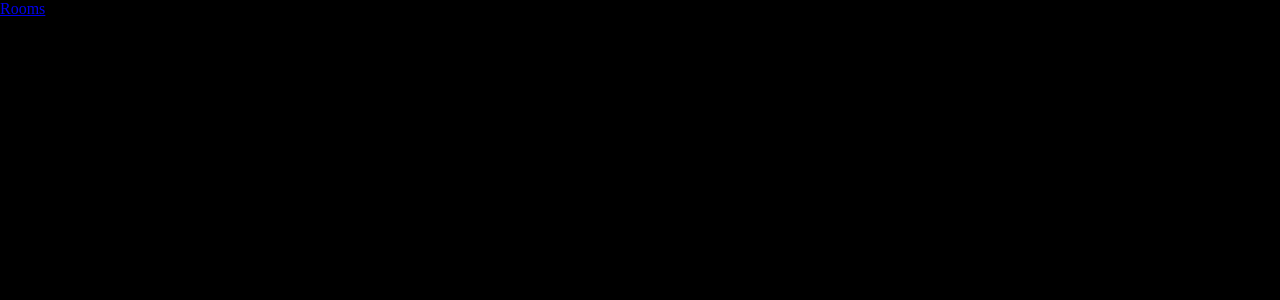
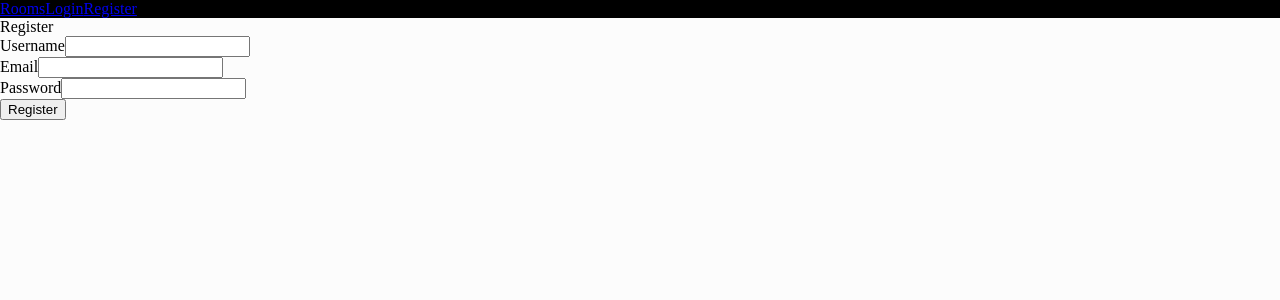
Before and after one commit to grimechristopher/cardapp-frontend, a Vue app: page /#/register in a window 1280 px wide. Shown: the top 300 px of the page. Built offline with nearby package versions, Linux system fonts and the light colour scheme; no server answers.

Commit message:
Add sockets and user accounts

```diff
--- a/package.json
+++ b/package.json
@@ -9,6 +9,7 @@
   },
   "dependencies": {
     "core-js": "^3.8.3",
+    "socket.io-client": "^4.7.4",
     "vue": "^3.2.13",
     "vue-router": "^4.2.5",
     "vuex": "^4.1.0"
--- a/src/App.vue
+++ b/src/App.vue
@@ -7,7 +7,7 @@
 
 <script>
 import NavigationBar from './components/Layout/NavigationBar.vue'
-import { joinRoom } from './socket';
+import { socket, joinRoom } from './socket';
 
 export default {
   name: 'App',
@@ -20,6 +20,7 @@ export default {
     }
   },
   mounted() {
+    socket.connect();
     joinRoom();
   },
   methods: {
--- a/src/components/Account/LoginPage.vue
+++ b/src/components/Account/LoginPage.vue
@@ -1,5 +1,58 @@
 <template>
-  <div>
-    Login
+  <div class="login-page">
+    <div>
+      <label for="email">Email</label>
+      <input type="text" id="username" v-model="email" />
+    </div>
+    <div>
+      <label for="password">Password</label>
+      <input type="password" id="password" v-model="password" />
+    </div>
+    <div>
+      {{ errorMessage }}
+    </div>
+    <div>
+      <button @click="loginUser()">Login</button>
+    </div>
   </div>
 </template>
+
+<script setup>
+import { ref } from 'vue';
+
+const email = ref('');
+const password = ref('');
+const errorMessage = ref('');
+
+async function loginUser() {
+  let response = await fetch('http://localhost:3000/api/auth/login', {
+    method: 'POST',
+    headers: {
+      'Content-Type': 'application/json'
+    },
+    body: JSON.stringify({
+      email: email.value,
+      password: password.value
+    })
+  })
+
+  if (response.status === 200) {
+    console.log('success');
+    errorMessage.value = '';
+  } else {
+    errorMessage.value = await response.text();
+  }
+
+
+}
+
+</script>
+
+<style scoped>
+.login-page {
+  width: 100vw;
+  height: 100%;
+
+  background-color: #fcfcfc;
+}
+</style>
--- a/src/components/Account/RegisterPage.vue
+++ b/src/components/Account/RegisterPage.vue
@@ -1,5 +1,67 @@
 <template>
-  <div>
+  <div class="register-page">
     Register
+    <div>
+      <label for="username">Username</label>
+      <input type="text" id="username" v-model="username" />
+    </div>
+    <div>
+      <label for="email">Email</label>
+      <input type="email" id="email" v-model="email" />
+    </div>
+    <div>
+      <label for="password">Password</label>
+      <input type="password" id="password" v-model="password" />
+    </div>
+    <div class="error-message">
+      {{ errorMessage }}
+    </div>
+    <div>
+      <button @click="register()">Register</button>
+    </div>
   </div>
 </template>
+
+<script setup>
+// import { socket } from '@/socket';
+import { ref } from 'vue';
+
+const username = ref('');
+const email = ref('');
+const password = ref('');
+const errorMessage = ref('');
+
+async function register() {
+  console.log('register', username.value, email.value, password.value);
+
+  let response = await fetch('http://localhost:3000/api/auth/register', {
+    method: 'POST',
+    headers: {
+      'Content-Type': 'application/json'
+    },
+    body: JSON.stringify({
+      username: username.value,
+      email: email.value,
+      password: password.value
+    })
+  })
+
+  console.log('response', response.status);
+  if (response.status === 200) {
+    console.log('success');
+    errorMessage.value = '';
+  } else {
+    errorMessage.value = await response.text();
+  }
+
+}
+</script>
+
+<style scoped>
+.register-page {
+  width: 100vw;
+  height: 100%;
+
+  background-color: #fcfcfc;
+}
+</style>
--- a/src/components/GameTable/CardGameTable.vue
+++ b/src/components/GameTable/CardGameTable.vue
@@ -6,7 +6,7 @@
       <CommunitySeat
         v-for="seat in communitySeat" :key="seat.id"
         :seat="seat"
-      />
+      />{{  room?.name }}
       <CardGameDeck />
     </div>
     <div class="players-section" ref="playersSection">
@@ -34,9 +34,9 @@
 import CommunitySeat from './CommunitySeat.vue';
 import CardGameDeck from './CardGameDeck.vue';
 import CardGameSeat from './CardGameSeat.vue';
+import { socket } from '@/socket';
 
 import { ref, onMounted } from 'vue';
-// import { joinRoom } from '../../socket';
 import { useStore } from 'vuex';
 
 const store = useStore();
@@ -50,7 +50,7 @@ const seatHeight = ref(0);
 const cardGameTable = ref(null);
 const communitySection = ref(null);
 const playersSection = ref(null);
-
+const room = ref(null);
 
 // In the Vuex store there is a list of 'seats' for the table. There are multiple player seats 1 of n and a single community/dealer seat
 // When the player joins a room the frontend needs to be updated with the current state of the table.
@@ -59,7 +59,8 @@ const playersSection = ref(null);
 onMounted(() => {
   window.addEventListener("resize", resizeCardGameTable);
 
-  // joinRoom();
+  socket.emit('joinRoom', { roomId: 1 });
+
   setSeats();
 })
 
@@ -124,6 +125,4 @@ function resizeCardGameTable() {
   min-height: 0; /* Must set min height in order for grid to resize on page resize */
   max-width: 100%;
 }
-.player-row {
-}
 </style>
--- a/src/components/Layout/NavigationBar.vue
+++ b/src/components/Layout/NavigationBar.vue
@@ -1,7 +1,35 @@
 <template>
-  <div>
+  <div class="navbar">
     <RouterLink :to="{ name: 'RoomList' }">Rooms</RouterLink>
+    <RouterLink :to="{ name: 'LoginPage' }">Login</RouterLink>
+    <RouterLink :to="{ name: 'RegisterPage' }">Register</RouterLink>
+    <div class="white">{{ room?.name }}</div>
   </div>
 </template>
 <script setup>
+import { useRoute } from 'vue-router';
+import { watch, ref } from 'vue';
+import { useStore } from 'vuex';
+
+const store = useStore();
+const route = useRoute();
+
+const room = ref(null);
+
+watch(() => route.params, () => {
+  console.log(store.state.rooms)
+  room.value = store.state.rooms.find(room => room.id == route.params.roomId);
+  console.log(room, route.params.roomId);
+
+}, { immediate: true })
+
 </script>
+
+<style scoped>
+.navbar {
+  display: flex;
+}
+.white {
+  color: white;
+}
+</style>
--- a/src/components/RoomList/RoomList.vue
+++ b/src/components/RoomList/RoomList.vue
@@ -3,12 +3,35 @@
     <RouterLink v-if="store.state.room" :to="{ name: 'CardGameTable', params: {
       roomId: store.state.room.id
     } }">Close List</RouterLink>
+    <div>
+      <RoomListItem
+        v-for="room in roomList" :key="room.id"
+        :room="room"
+      />
+      {{ roomList }}
+    </div>
   </div>
 </template>
 
 <script setup>
-import { useStore } from 'vuex';
+import { ref, watch } from 'vue';
+import { useStore, } from 'vuex';
+
+import RoomListItem from './RoomListItem.vue';
+
 const store = useStore();
+
+import { socket } from '@/socket';
+
+socket.emit('getRoomList');
+
+const roomList = ref([]);
+
+watch( () => store.state.rooms, () => {
+  console.log('roomList', store.state.rooms);
+  roomList.value = store.state.rooms;
+}, { immediate: true })
+
 </script>
 
 <style scoped>
--- /dev/null
+++ b/src/components/RoomList/RoomListItem.vue
@@ -0,0 +1,19 @@
+<template>
+  <div>
+    <div>
+      <RouterLink
+        :to="{ name: 'CardGameTable', params: {
+          roomId: props.room.id
+        } }"
+      >{{ props.room.name }}
+      </RouterLink>
+    </div>
+  </div>
+</template>
+
+<script setup>
+import { defineProps } from 'vue';
+
+const props = defineProps(['room']);
+
+</script>
--- a/src/main.js
+++ b/src/main.js
@@ -17,9 +17,8 @@ const routes = [
 ];
 
 const router = VueRouter.createRouter({
-  // 4. Provide the history implementation to use. We are using the hash history for simplicity here.
   history: VueRouter.createWebHashHistory(),
-  routes, // short for `routes: routes`
+  routes,
 })
 
 createApp(App)
--- a/src/socket.js
+++ b/src/socket.js
@@ -1,3 +1,4 @@
+import io from 'socket.io-client'
 import store from '@/store/index';
 
 import seats from '@/data/seats';
@@ -5,6 +6,29 @@ import players from '@/data/players';
 import hands from '@/data/hands';
 import cards from '@/data/cards';
 import player from '@/data/user';
+
+const URL = process.env.NODE_ENV === "production" ? window.location : "http://localhost:3000";
+
+export const socket = io(URL, {
+  autoConnect: false,
+  auth: {
+    token: "Test"
+  }
+});
+
+// Connection
+socket.on("connect", () => {
+  console.log("connected");
+});
+
+socket.on("updateRoomList", (data) => {
+  store.dispatch('updateRoomList', data);
+});
+
+socket.on("userJoined Announcment", (data) => {
+  console.log('joined ROOM', data)
+});
+
 
 export function joinRoom() {
   console.log('joinRoom');
--- a/src/store/index.js
+++ b/src/store/index.js
@@ -5,6 +5,8 @@ import { createStore } from 'vuex'
 
 export default createStore({
   state: {
+    // The game will have multiple rooms at once
+    rooms: [],
     // Seats will be an array of the current room's seats
     seats: [],
     // Each active player has a hand, hands are generated as soon as a round starts
@@ -33,6 +35,11 @@ export default createStore({
 
   },
   actions: {
+    updateRoomList({ commit }, data ) {
+      commit('UPDATE_RoomList', data);
+    },
+
+
     updateRoom({ commit } , data ) {
       commit('UPDATE_Room', data);
     },
@@ -69,6 +76,11 @@ export default createStore({
     }
   },
   mutations: {
+    UPDATE_RoomList(state, data) {
+      console.log("UPDATE_RoomList", data)
+      state.rooms = data;
+    },
+
     UPDATE_Seats(state, data) {
       state.seats = data;
     },
--- a/vue.config.js
+++ b/vue.config.js
@@ -1,4 +1,7 @@
 const { defineConfig } = require('@vue/cli-service')
 module.exports = defineConfig({
   transpileDependencies: true,
+  devServer: {
+    proxy: 'http://localhost:3000/'
+  }
 })
```
Also changed, not shown: 1 other file (tests, documents, lock files or other folders).
